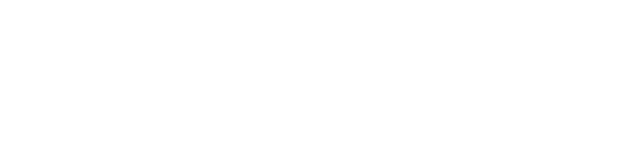
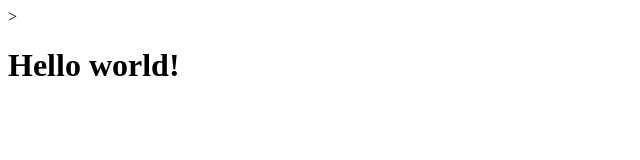
Before and after one commit to ENERB1/test_repo, a plain HTML site: page index.html in a window 1280 px wide. Shown: the whole page, without its empty margins (0-640 px from the left). Drawn offline with Linux system fonts and the light colour scheme.

```diff
--- a/index.html
+++ b/index.html
@@ -3,9 +3,10 @@
 <head>
     <meta charset="UTF-8">
     <meta name="viewport" content="width=device-width, initial-scale=1.0">
+    <meta http-equiv="X-UA-Compatible" content="IE-edge">
     <title>Document</title>
 </head>
 <body>
-
+    ><h1>Hello world!</h1>
 </body>
 </html>
```
